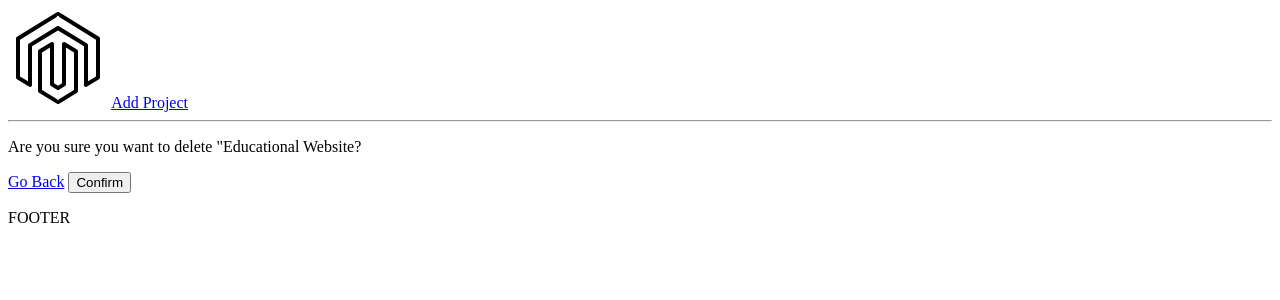
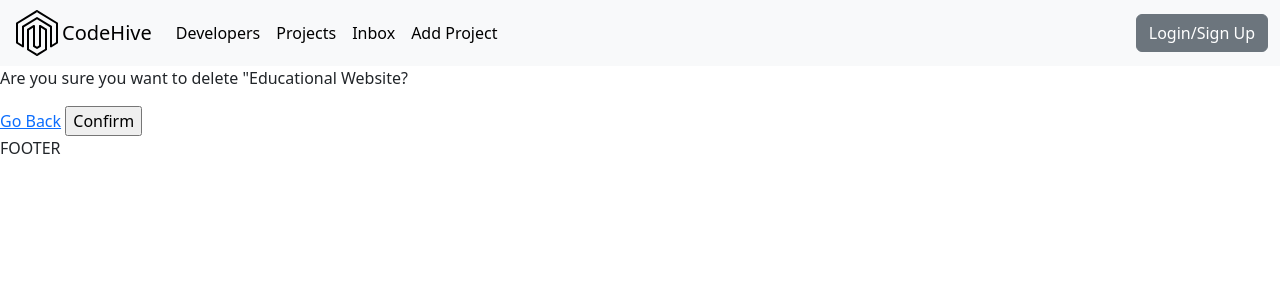
Before and after one commit to PatrykBal/ucd_pa_django_proj, a Django app: page /delete-project/2fd3b689-e79a-4828-8b91-58bcdd89ed6d/ in a window 1280 px wide. Shown: the top 300 px of the page. Run offline with Django 5.2, Linux system fonts and the light colour scheme; data comes from the database, SQL or seed files in the repository; both versions use the stored data as it was after the commit.

Commit message:
simple navbar styling

```diff
--- a/templates/main.html
+++ b/templates/main.html
@@ -5,6 +5,10 @@
     <meta charset="UTF-8">
     <meta name="viewport" content="width=device-width, initial-scale=1.0">
     <link rel="stylesheet" type="text/css" media="screen" href='{% static "styles/main.css"%}'>
+
+    <link href="https://cdn.jsdelivr.net/npm/bootstrap@5.3.3/dist/css/bootstrap.min.css" rel="stylesheet"
+    integrity="sha384-QWTKZyjpPEjISv5WaRU9OFeRpok6YctnYmDr5pNlyT2bRjXh0JMhjY6hW+ALEwIH" crossorigin="anonymous">
+
     <title>CodeHive</title>
 </head>
 <body>
@@ -13,7 +17,13 @@
     {% block content %}
 
     {% endblock content %}
+
+
+
+
     <p> FOOTER </p>
 
+    <script src="https://cdn.jsdelivr.net/npm/bootstrap@5.3.3/dist/js/bootstrap.bundle.min.js"
+     integrity="sha384-YvpcrYf0tY3lHB60NNkmXc5s9fDVZLESaAA55NDzOxhy9GkcIdslK1eN7N6jIeHz" crossorigin="anonymous"></script>
 </body>
 </html>
--- a/templates/navbar.html
+++ b/templates/navbar.html
@@ -1,5 +1,55 @@
 {% load static %}
 
-<img src="{% static 'images/logo.svg' %}">
-<a href="{% url 'create-project' %}">Add Project</a>
-<hr>
+<!-- Header Section
+<header class="header container-fluid">
+
+        <nav class="header__nav navbar navbar-light bg-light">
+            <a href="{% url 'projects' %}" class="header__logo">
+                <img src="{% static 'images/logo.svg' %} " alt="CodeHive Logo" width="50" height="50" class="d-inline-block align-text-top" />
+            </a>
+            <div class="container-fluid">
+                <input type="checkbox" id="responsive-menu" />
+                <label for="responsive-menu" class="toggle-menu">
+                    <span>Menu</span>
+                    <div class="toggle-menu__lines"></div>
+                </label>
+                <ul class="header__menu">
+                    <li class="header__menuItem"><a href="">Developers</a></li>
+                    <li class="header__menuItem"><a href="">Projects</a></li>
+                    <li class="header__menuItem"><a href="">Inbox</a></li>
+                    <li class="header__menuItem"><a href="{% url 'create-project' %}">Add Project</a></li>
+                    <li class="header__menuItem"><a href="" class="btn btn--sub">Login/Sign Up</a></li>
+                </ul>
+            </div>
+        </nav>
+
+</header>
+-->
+
+<nav class="navbar navbar-expand-lg bg-body-tertiary ju">
+    <div class="container-fluid">
+        <img src="{% static 'images/logo.svg' %} " alt="CodeHive Logo" width="50" height="50" class="d-inline-block align-text-top" />
+        <a class="navbar-brand" href="{% url 'projects' %}">CodeHive</a>
+      <button class="navbar-toggler" type="button" data-bs-toggle="collapse" data-bs-target="#navbarSupportedContent" aria-controls="navbarSupportedContent" aria-expanded="false" aria-label="Toggle navigation">
+        <span class="navbar-toggler-icon"></span>
+      </button>
+      <div class="collapse navbar-collapse" id="navbarSupportedContent">
+        <ul class="navbar-nav me-auto mb-2 mb-lg-0">
+            <li class="nav-item">
+                <a class="nav-link active" aria-current="page" href="#">Developers</a>
+            </li>
+            <li class="nav-item">
+                <a class="nav-link active" aria-current="page" href="{% url 'projects' %}">Projects</a>
+            </li>
+            <li class="nav-item">
+                <a class="nav-link active" aria-current="page" href="#">Inbox</a>
+            </li>
+            <li class="nav-item">
+                <a class="nav-link active" aria-current="page" href="{% url 'create-project' %}">Add Project</a>
+            </li>
+
+        </ul>
+          <button href="" class="btn btn-secondary navbar-btn">Login/Sign Up</button>
+      </div>
+    </div>
+  </nav>
```
Also changed, not shown: db.sqlite3.
